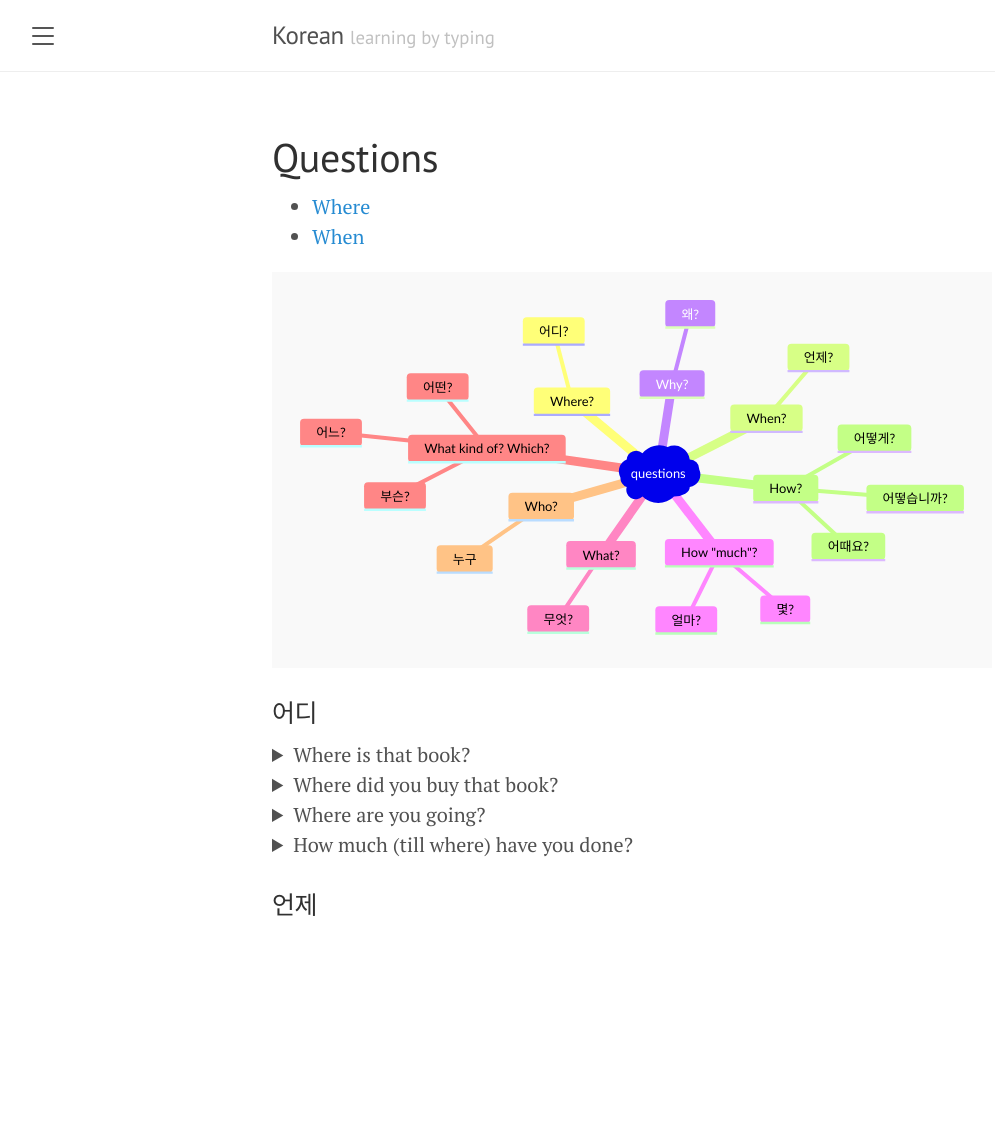
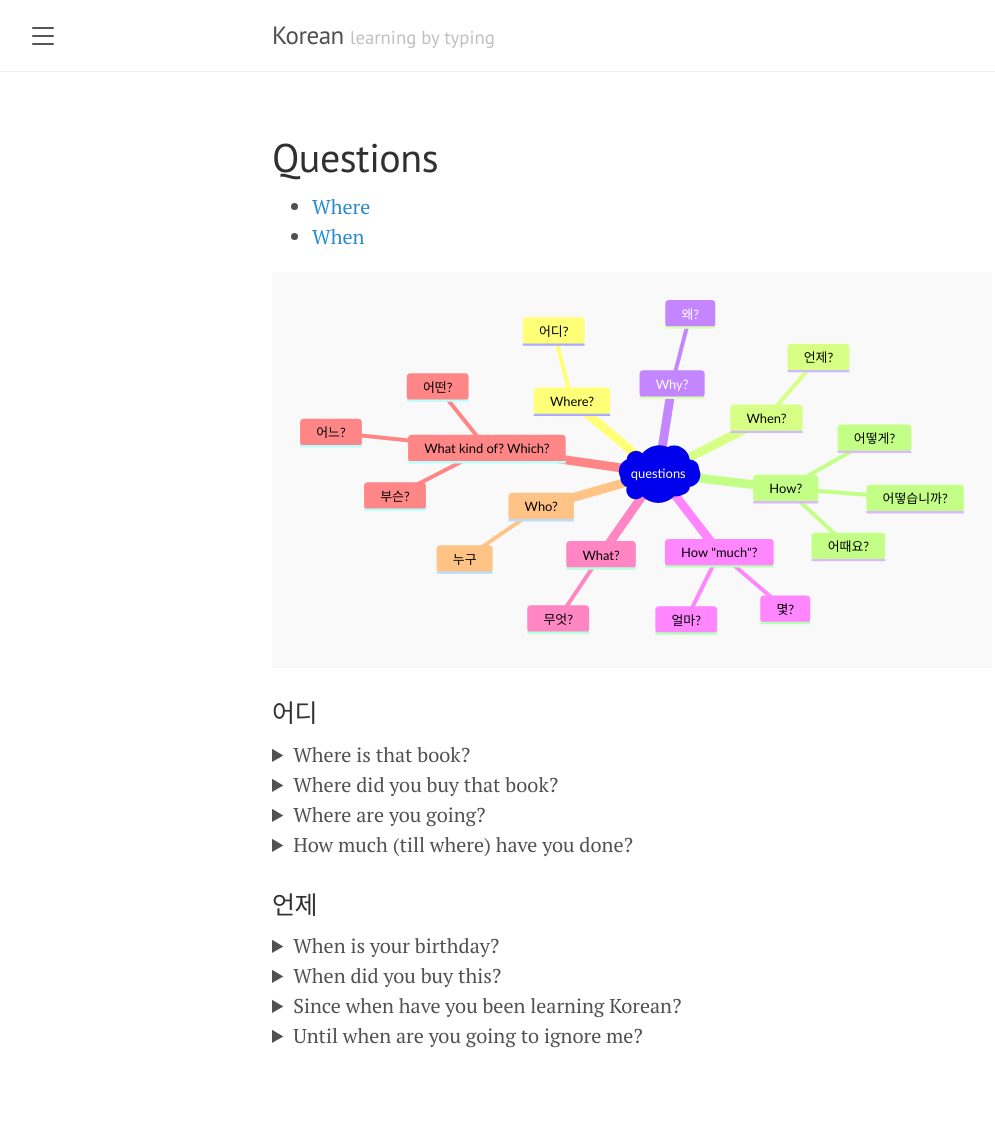
Before and after one commit to MiaHub/Korean, a Jekyll site: the page built from pages_list/2022-12-07-questions.md, in a window 1280 px wide. Shown: the whole page, without its empty margins (8-1003 px from the left). Built offline with Jekyll 4.4.1, drawn with Linux system fonts in a browser that asks for light colours; before the commit the page ends 1001 px from its top, so only the background shows below that.

Commit message:
Update 2022-12-07-questions.md

```diff
--- a/pages_list/2022-12-07-questions.md
+++ b/pages_list/2022-12-07-questions.md
@@ -56,3 +56,23 @@ mindmap
 </details>
 
 ### 언제
+
+<details>
+<summary>When is your birthday?</summary>
+ 셍일은 언제입니까?
+</details>
+
+<details>
+<summary>When did you buy this?</summary>
+ 이것을 언제 샀습니까?
+</details>
+
+<details>
+<summary>Since when have you been learning Korean?</summary>
+ 한국어를 언제부터 공부합니까?
+</details>
+
+<details>
+<summary>Until when are you going to ignore me?</summary>
+ 언제까지 저를 무시하겠스니까?
+</details>
```
